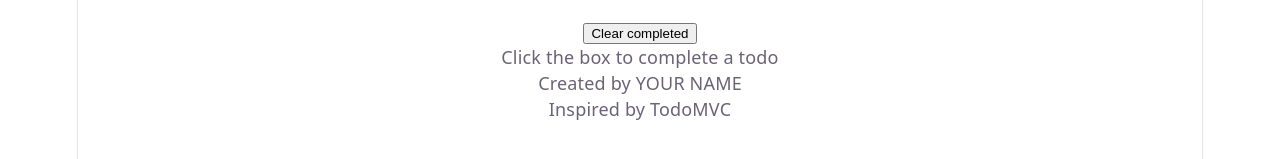
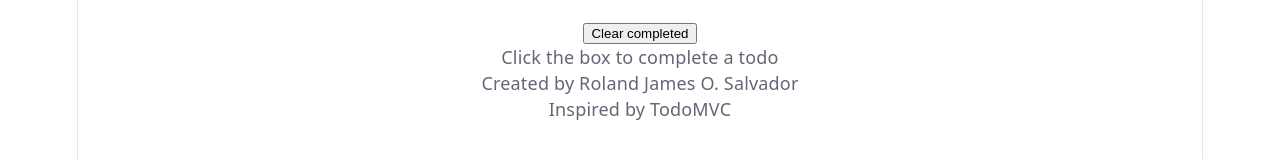
Before and after one commit to rolandjamessalvador/csit340-todomvc, a React (Vite) app: page / in a window 1280 px wide. Shown: the part 353-512 px from the top of the page. Built offline with nearby package versions, Linux system fonts and the light colour scheme.

Commit message:
chore: replace YOUR NAME with Roland James O. Salvador

```diff
--- a/src/App.jsx
+++ b/src/App.jsx
@@ -5,7 +5,7 @@ function App() {
   return (
     <div className="min-h-screen bg-[#f5f5f5] py-8 font-light text-[#111]">
       <Todos />
-      <Info name="YOUR NAME" />
+      <Info name="Roland James O. Salvador" />
     </div>
   )
 }
```
